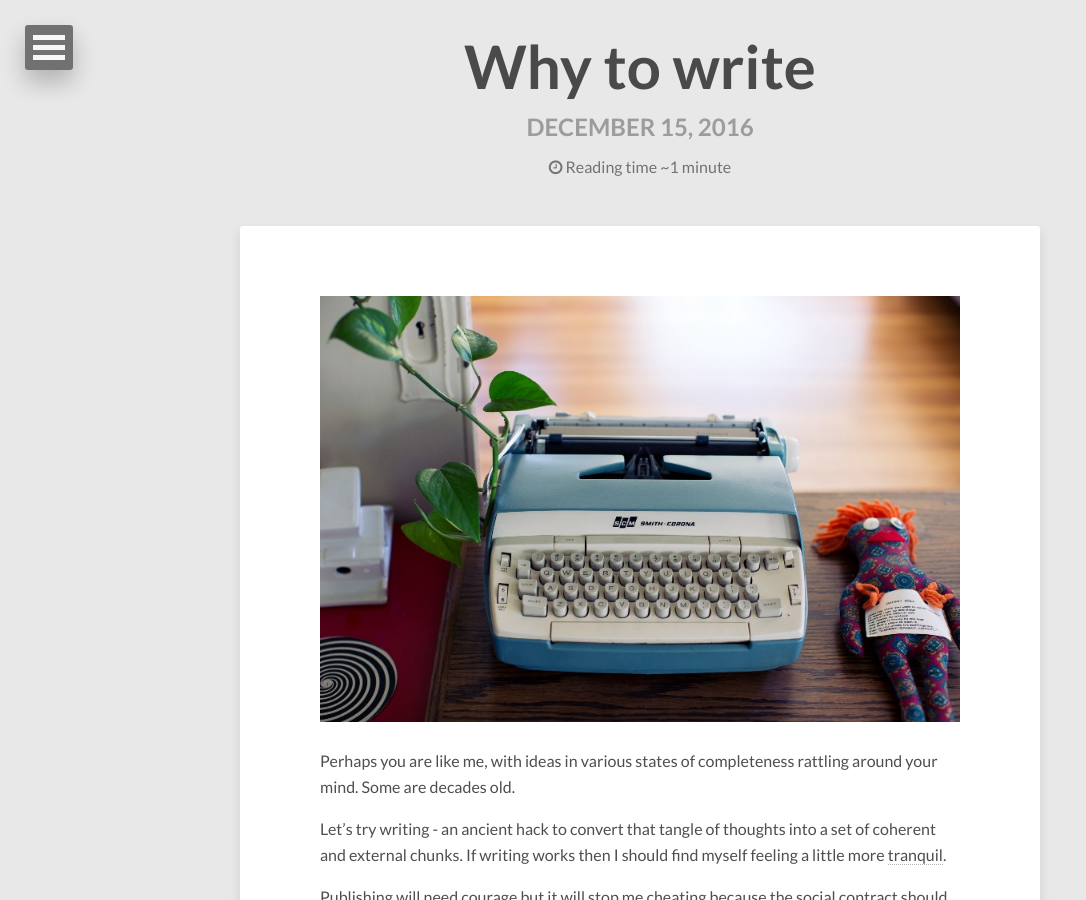
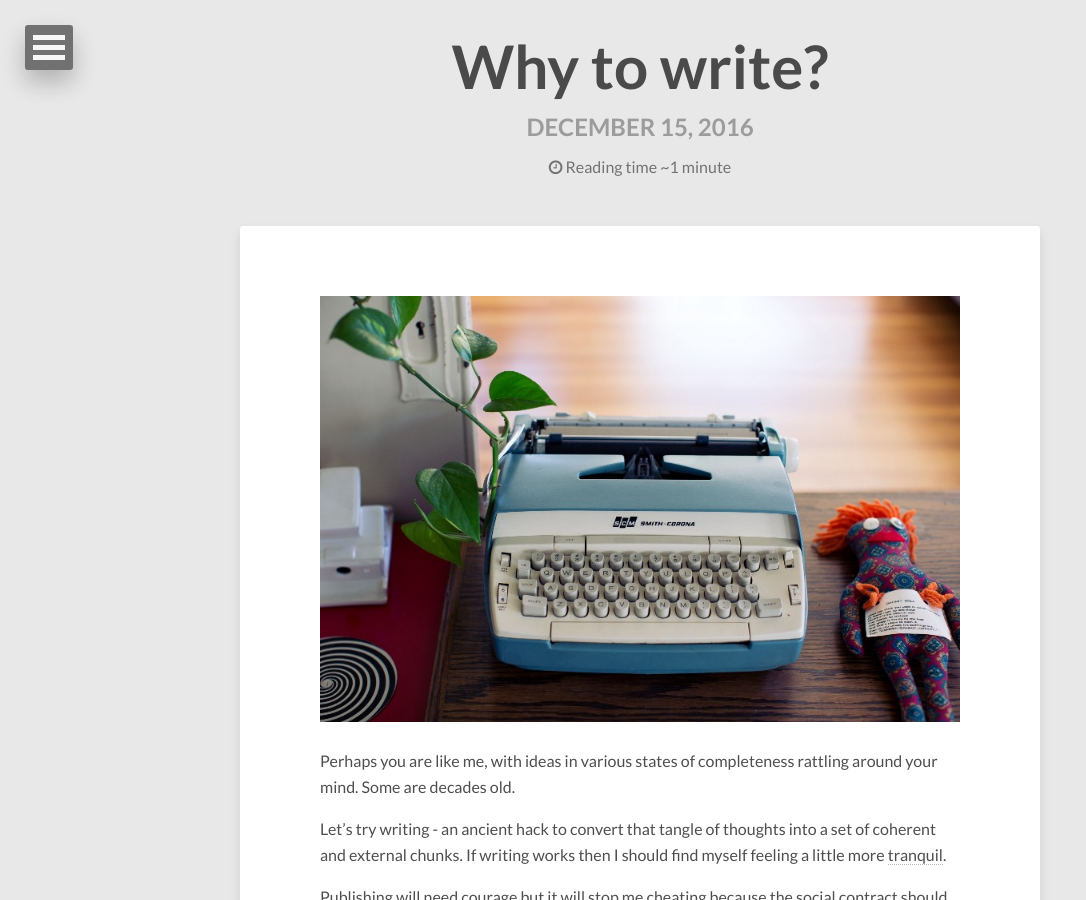
Before and after one commit to richardlaugesen/richardlaugesen, a Jekyll site: the page built from _posts/2016-12-15-why-to-write.md, in a window 1280 px wide and 900 px high. Shown: the whole window, without its empty margins (0-1086 px from the left). Built offline with Jekyll 4.4.1, drawn with Linux system fonts in a browser that asks for light colours; nearby versions of some CDN libraries.

```diff
--- a/_posts/2016-12-15-why-to-write.md
+++ b/_posts/2016-12-15-why-to-write.md
@@ -1,6 +1,6 @@
 ---
 layout: post
-title:  Why to write
+title:  Why to write?
 description: Writing helps me think better
 excerpt: Writing helps me think better
 image:
```
